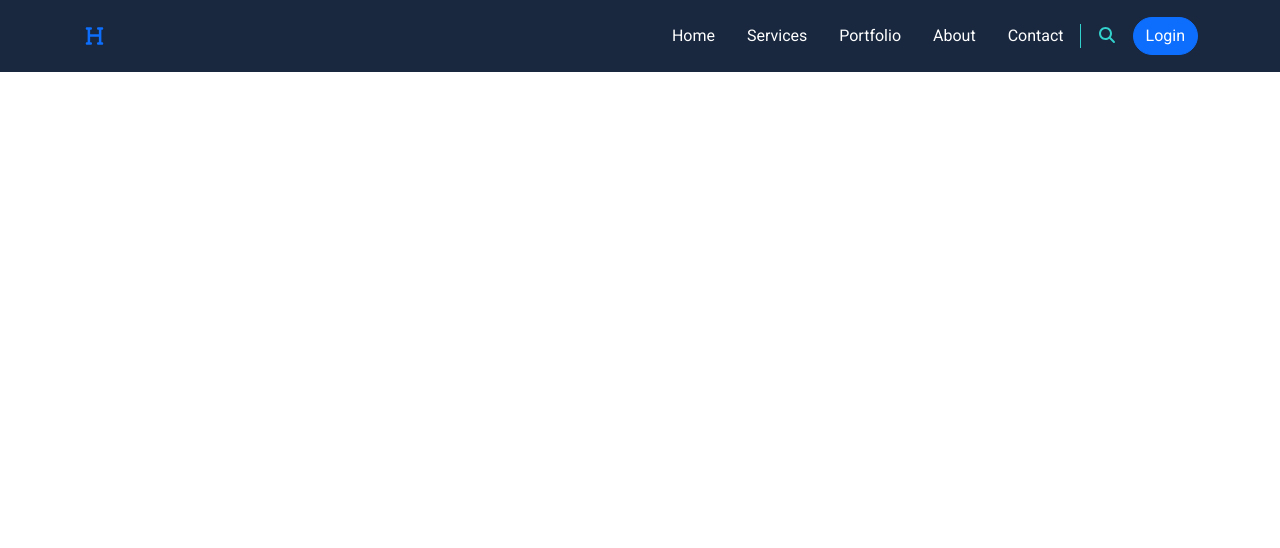
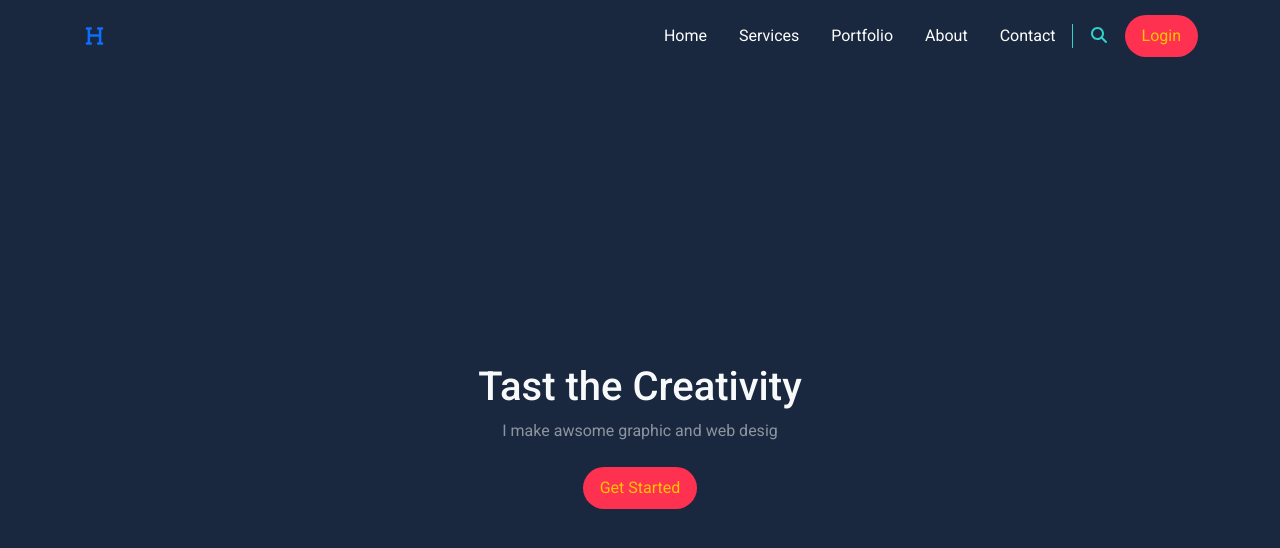
Before and after one commit to Hamzah2018/bootstrap-design, a plain HTML site: page index.html in a window 1280 px wide. Drawn offline with Linux system fonts and the light colour scheme.

Commit message:
build: landing

```diff
--- a/css/style.css
+++ b/css/style.css
@@ -1,14 +1,22 @@
 :root{
     --dark-color: #19283f;
     --green-color:#33d1cc;
+    --red-color: #ff3150;
+    --yellow-color:#ffc400;
 }
 body{
     font-family: "Roboto",sans-serif;
     /* background-color: green; */
 }
+.main-btn{
+    background-color: var(--red-color);
+    color:var(--yellow-color);
+    padding:0.5rem 1rem;
+}
 /* Start Navbar */
 .navbar{
     background-color: var(--dark-color);
+
 }
 .navbar .navbar-nav .nav-link{
     color:white;
@@ -36,3 +44,11 @@ body{
     border-color: var(--green-color);
 }
 /* End Navbar */
+/* Start Landing  */
+.landing{
+    background-color: var(--dark-color);
+    min-height: calc(100vh - 72px);
+}
+
+
+/* End Landing  */
--- a/index.html
+++ b/index.html
@@ -41,11 +41,19 @@
               </li>
             </ul>
             <div class="search ps-3 pe-3 d-none d-lg-block"><i class="fa-solid fa-magnifying-glass"></i></div>
-            <a class="btn btn-primary rounded-pill main-btn" href="#">Login</a>
+            <a class="btn rounded-pill main-btn" href="#">Login</a>
         </div>
 
         </div>
       </nav>
+      <!-- Landign -->
+      <div class="landing d-flex justify-content-center align-items-center">
+        <div class="text-center text-light">
+          <h1>Tast the Creativity</h1>
+          <p class="fs-6 text-white-50 mb-4">I make awsome graphic and web desig</p>
+          <button class="btn rounded-pill main-btn">Get Started</button>
+        </div>
+      </div>
     <script src="js/bootstrap.bundle.min.js"></script>
     <script src="js/all.min.js"></script>
 </body>
```
